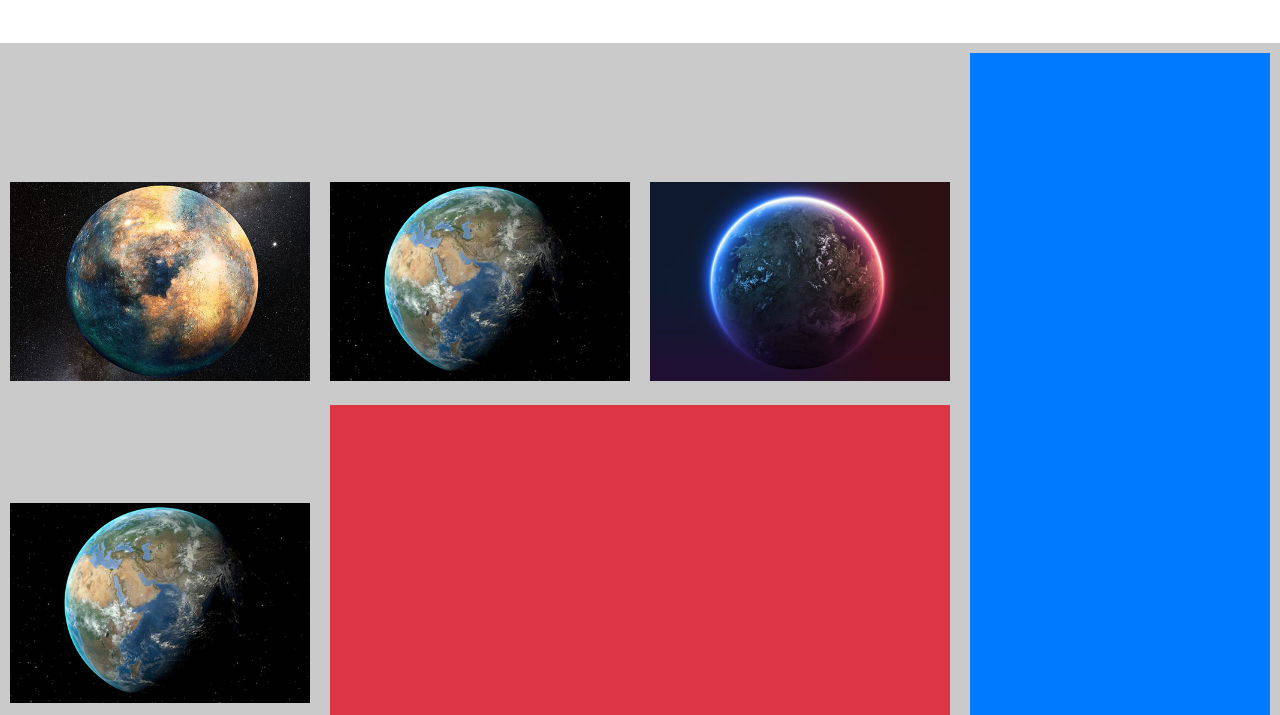
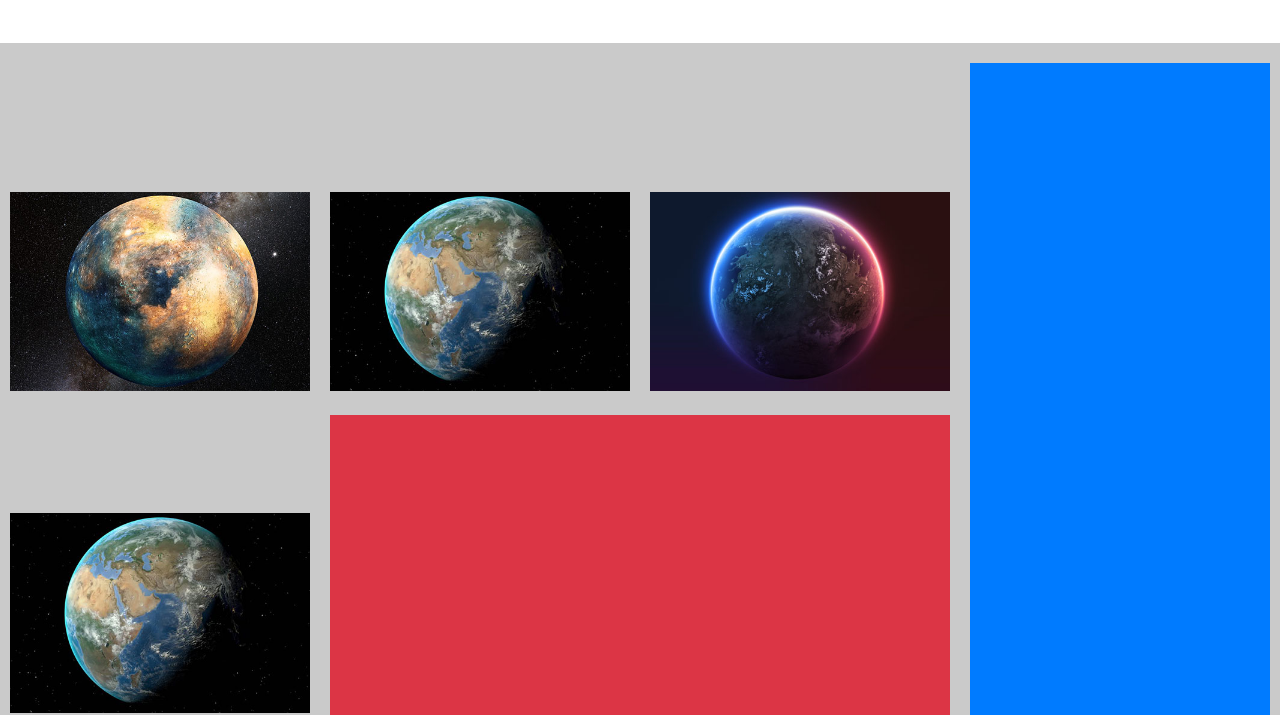
Before and after one commit to enjdusan/vltava-labe-press-test, a website: page index.html in a window 1280 px wide. Shown: the part 112-827 px from the top of the page. Drawn offline with nearby package versions, Linux system fonts and the light colour scheme.

Commit message:
Vetsi paddiny content

```diff
--- a/scss/layout/_content.scss
+++ b/scss/layout/_content.scss
@@ -1,7 +1,7 @@
 .content {
   background-color: $main-bg;
-  padding-top: $gutter-width;
-  padding-bottom: $gutter-width;
+  padding-top: $gutter-width * 2;
+  padding-bottom: $gutter-width * 2;
 
   .row {
     @include min-width(md) {
```
Also changed, not shown: css/app.css, 1 other file.
